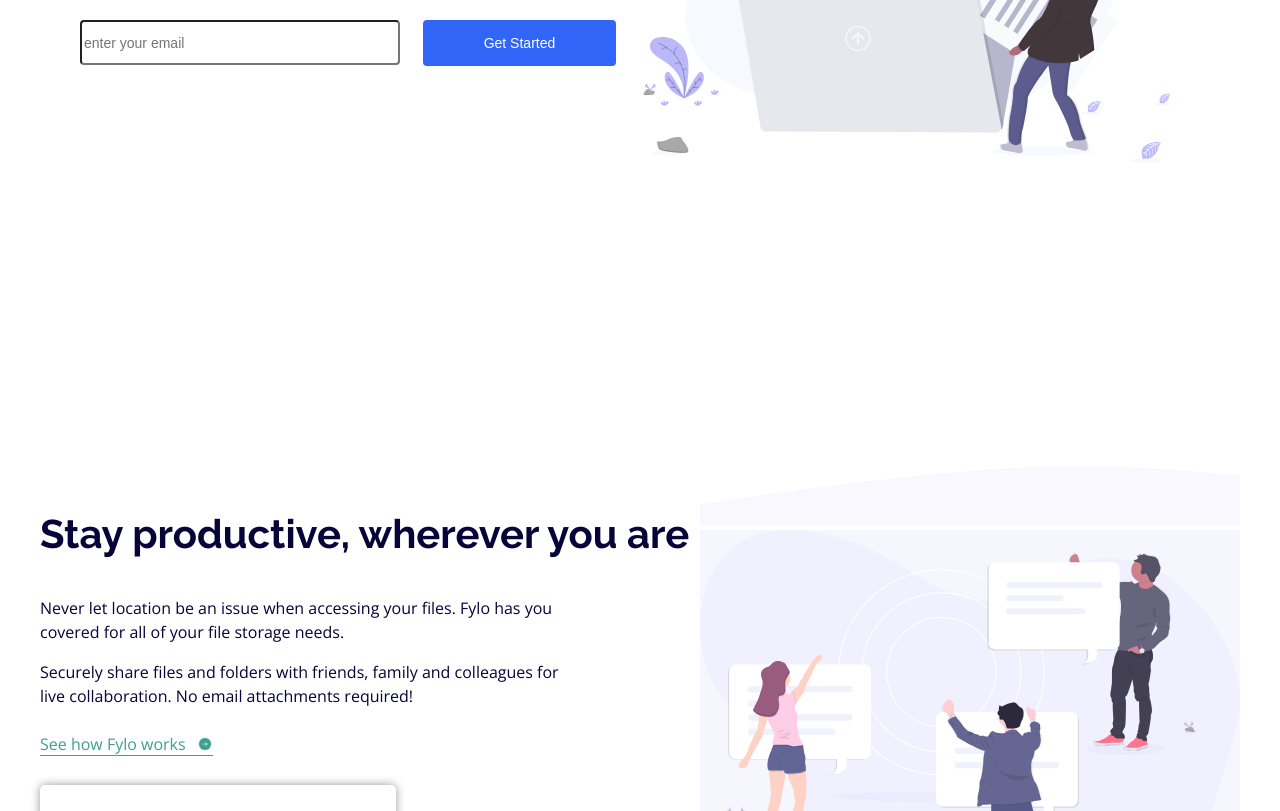
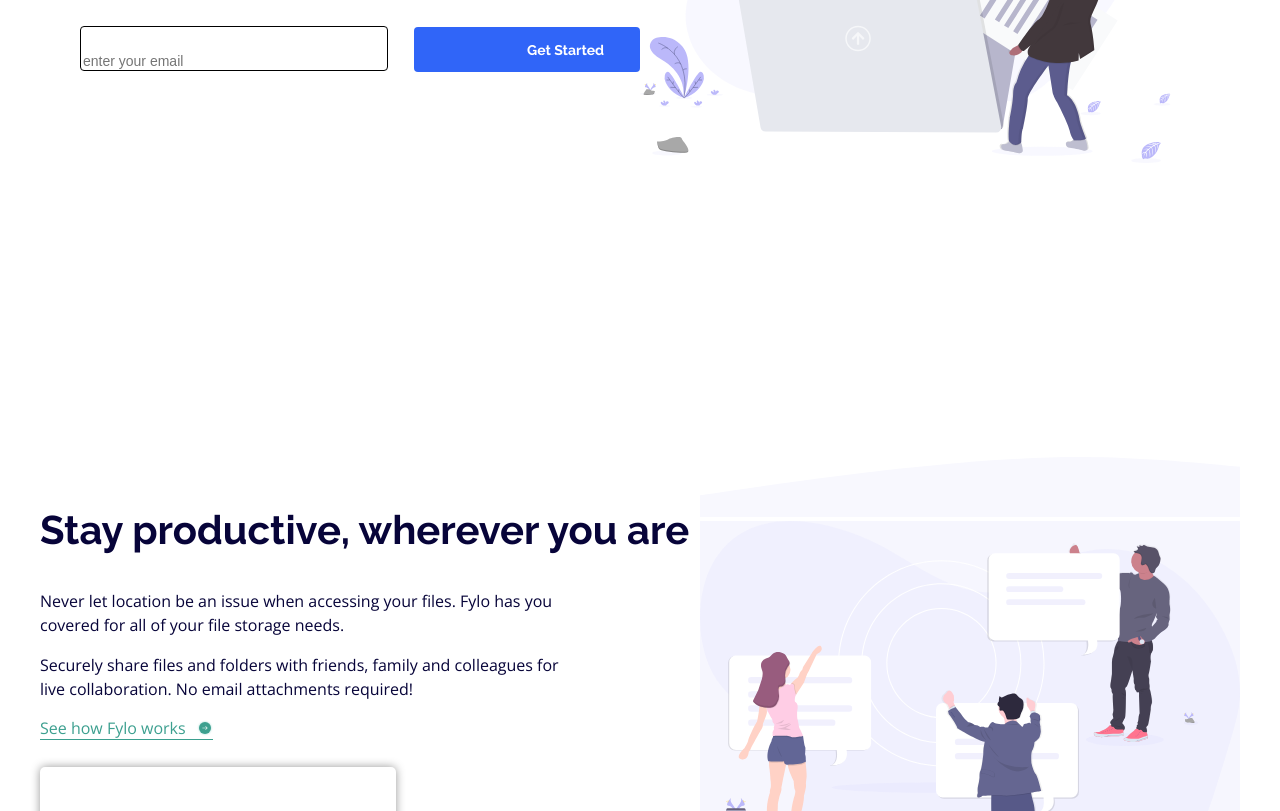
Before and after one commit to MarkoDjuric/Fylo-Landing-Page, a plain HTML site: page index.html in a window 1280 px wide. Shown: the part 454-1265 px from the top of the page. Drawn offline with nearby package versions, Linux system fonts and the light colour scheme; files that its build step writes are made by us from their sources.

Commit message:
Update _global.scss

```diff
--- a/scss/_global.scss
+++ b/scss/_global.scss
@@ -1,16 +1,16 @@
 html {
     font-size: 100%;
+    scroll-behavior: smooth;
 }
 
 *, *:after, *:before {
     box-sizing: border-box;
+
 }
 
 body {
     font-family: $font-body;
-    font-size: calc(1rem + 0.75vw);
-    line-height: 1.3;
-    margin: 0;
+     margin: 0;
     padding: 0;
 }
 
@@ -52,53 +52,84 @@ p {
     margin: 0 auto;
  }
 
+ .logo {
+    font-size: calc(1rem + 0.75vw);
+ }
+
+
+//  HEADER SECTION { Form styles }
+
+ @include breakpoint(medium) {
+    #signup-form {
+     display: flex;
+     align-items: center;
+     gap: 10px;
+
+    }
+ }
+
+ @include breakpoint(large) {
+    #signup-form {
+        display: flex;
+
+    }
+ }
+
 #mail {
     width: 100%;
+    border-color: #07043B;
     width: 304px;
     height: 40px;
     font-size: 14px;
     margin-bottom: 16px;
-    // padding: 14px 12px 21px 181px;
+    padding-top: 25px;
     border-radius: 4px;
+    border: 1px solid;
 
     @include breakpoint(medium) {
-        width: 15.5rem;
+        width: 16.5rem;
         height: 37px;
+    }
 
-      }
+        @include breakpoint(large) {
+            flex: 0 0 320px;
+            width: 320px;
+            height: 45px;
+            margin-top: 14px;
+            margin-right: 16px;
+            flex-shrink: 2;
+    }
+}
 
 
-    @include breakpoint(large) {
-        width: 320px;
-        height: 45px;
-        margin-right: 16px;
 
-      }
-}
 
 .button {
     border: none;
     cursor: pointer;
     text-decoration: none;
-    // width: 304px;
-    // height: 40px;
     padding: 12px 113px;
+    font-family:$font-title;
+    font-weight: bold;
     font-size: 0.875rem;
     background-color:$btn;
     color: #fff;
     border-radius: 4px;
-
-        @include breakpoint(medium) {
-        padding: 10px 30px;
-     }
+    height: 40px;
 
 
-    @include breakpoint(large) {
-        // width: 200px;
-        // height: 45px;
-        padding: 15px 61px;
+   @include breakpoint(large) {
+
+    .flexbtn {
+        flex-basis: 200px;
+        flex-shrink: 2;
     }
 
+    width: 200px;
+    height: 45px;
+    padding-top: 25px 61px;
+    align-self:center;
+   }
 }
 
 
@@ -109,6 +140,7 @@ p {
       }
        a:hover  {
         color: $btnHover;
+        transform: scale(1.1);
     }
 
     svg:hover path {
@@ -119,5 +151,5 @@ p {
 
 
 #mail:focus {
-    border: 2px solid red;
+    border: 1px solid red;
 }
```
